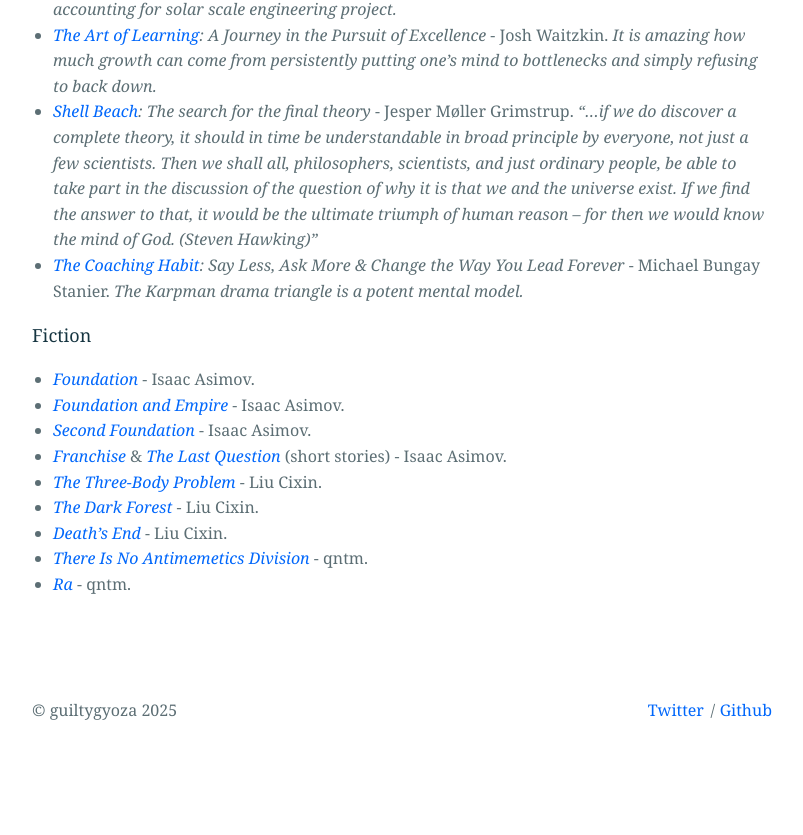
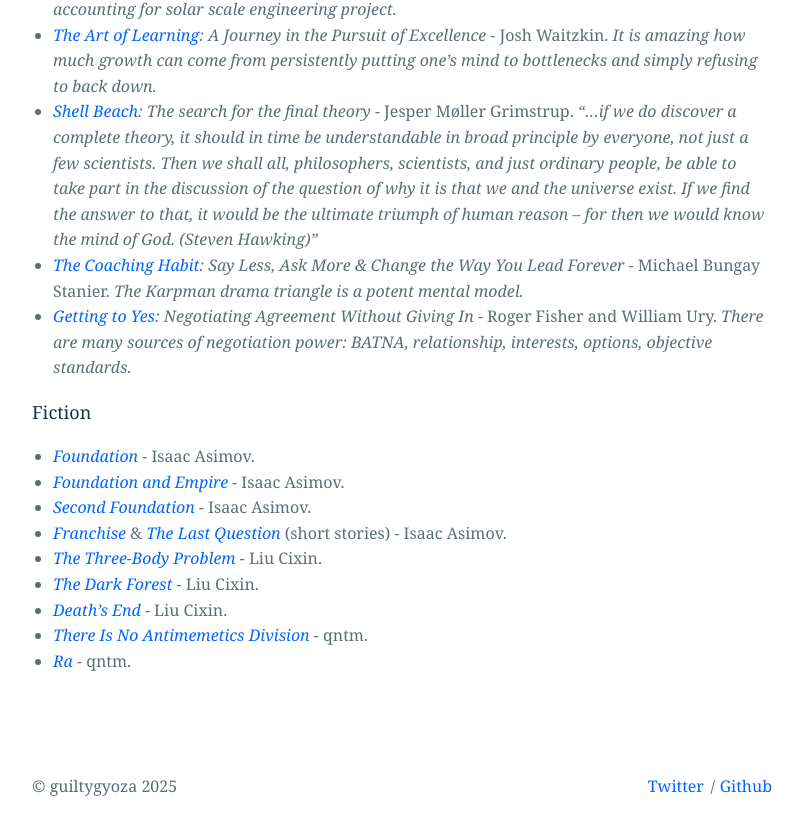
Before and after one commit to guiltygyoza/new-blog, a Jekyll site: the page built from _pages/bookshelf.markdown, in a window 1280 px wide and 900 px high, scrolled down 1619 px. Shown: the top 835 px of the window, without its empty margins (238-1041 px from the left). Built offline with Jekyll 4.4.1, drawn with Linux system fonts in a browser that asks for light colours.

Commit message:
add book

```diff
--- a/_pages/bookshelf.markdown
+++ b/_pages/bookshelf.markdown
@@ -40,6 +40,8 @@
 - *[The Art of Learning](https://www.goodreads.com/book/show/857333.The_Art_of_Learning){:target="_blank"}: A Journey in the Pursuit of Excellence* - Josh Waitzkin. *It is amazing how much growth can come from persistently putting one's mind to bottlenecks and simply refusing to back down.*
 - *[Shell Beach](https://www.goodreads.com/book/show/56667254-shell-beach){:target="_blank"}: The search for the final theory* - Jesper Møller Grimstrup. *"...if we do discover a complete theory, it should in time be understandable in broad principle by everyone, not just a few scientists. Then we shall all, philosophers, scientists, and just ordinary people, be able to take part in the discussion of the question of why it is that we and the universe exist. If we find the answer to that, it would be the ultimate triumph of human reason -- for then we would know the mind of God. (Steven Hawking)"*
 - *[The Coaching Habit](https://www.goodreads.com/book/show/29342515-the-coaching-habit){:target="_blank"}: Say Less, Ask More & Change the Way You Lead Forever* - Michael Bungay Stanier. *The Karpman drama triangle is a potent mental model.*
+- *[Getting to Yes](https://www.goodreads.com/book/show/313605.Getting_to_Yes){:target="_blank"}: Negotiating Agreement Without Giving In* - Roger Fisher and William Ury. *There are many sources of negotiation power: BATNA, relationship, interests, options, objective standards.*
+
 
 ### Fiction
 - *[Foundation](https://www.goodreads.com/book/show/29579.Foundation){:target="_blank"}* - Isaac Asimov.
```
